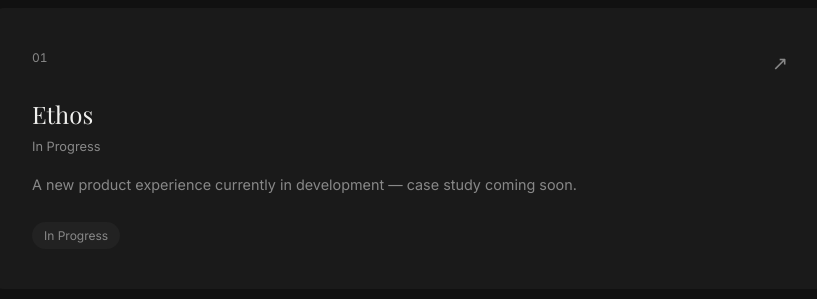
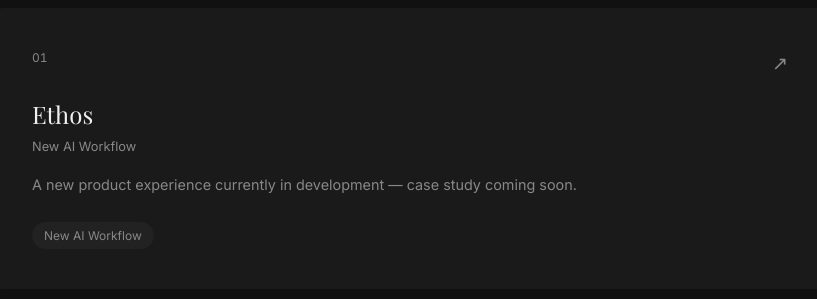
Before and after one commit to khoaaohk/khoa-portfolio, a React (Vite) app: page / in a window 1280 px wide. Shown: the part 2960-3259 px from the top of the page, without its empty margins (230-1047 px from the left). Built offline with nearby package versions, Linux system fonts and the light colour scheme; a web font is replaced by a local one.

Commit message:
Update 'In Progress' label to 'New AI Workflow'

```diff
--- a/src/components/CaseStudies.jsx
+++ b/src/components/CaseStudies.jsx
@@ -7,9 +7,9 @@ const projects = [
     number: '01',
     title: 'Ethos',
     slug: 'ethos',
-    category: 'In Progress',
+    category: 'New AI Workflow',
     description: 'A new product experience currently in development — case study coming soon.',
-    tags: ['In Progress'],
+    tags: ['New AI Workflow'],
     color: '#e8ede8',
     colorDark: '#1a241a',
   },
--- a/src/components/CaseStudyPage.jsx
+++ b/src/components/CaseStudyPage.jsx
@@ -3,7 +3,7 @@ import { motion, AnimatePresence } from 'framer-motion'
 import { useEffect } from 'react'
 
 const projects = [
-  { slug: 'ethos', number: '01', title: 'Ethos', category: 'In Progress', tags: ['In Progress'] },
+  { slug: 'ethos', number: '01', title: 'Ethos', category: 'New AI Workflow', tags: ['New AI Workflow'] },
   { slug: 'thycotic', number: '02', title: 'Thycotic', category: 'Privileged Access Management', tags: ['UX Research', 'Enterprise', 'Mobile', 'Security'] },
   { slug: 'honest-paws', number: '03', title: 'Honest Paws', category: 'Ecommerce · Pet CBD', tags: ['Ecommerce', 'Conversion', 'DTC'] },
   { slug: 'floracracy', number: '04', title: 'Floracracy', category: 'Floral Arrangement Builder', tags: ['Product Design', 'Interactive', 'Builder'] },
```
